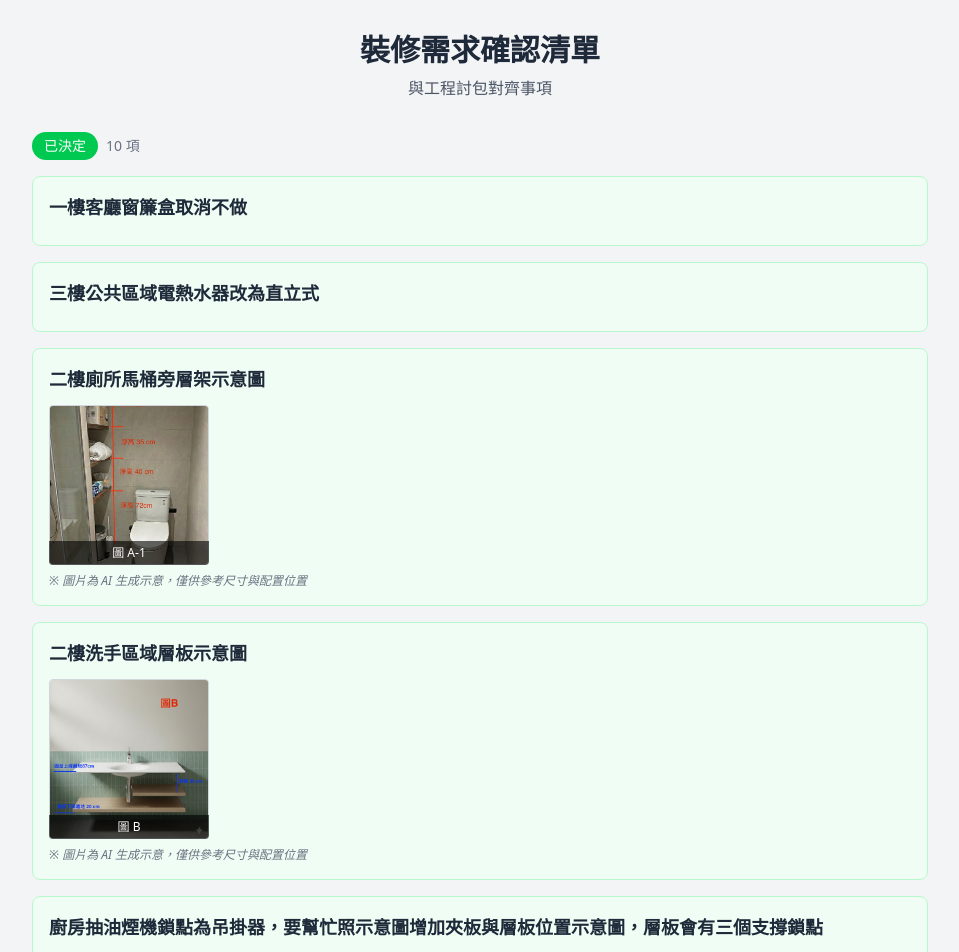
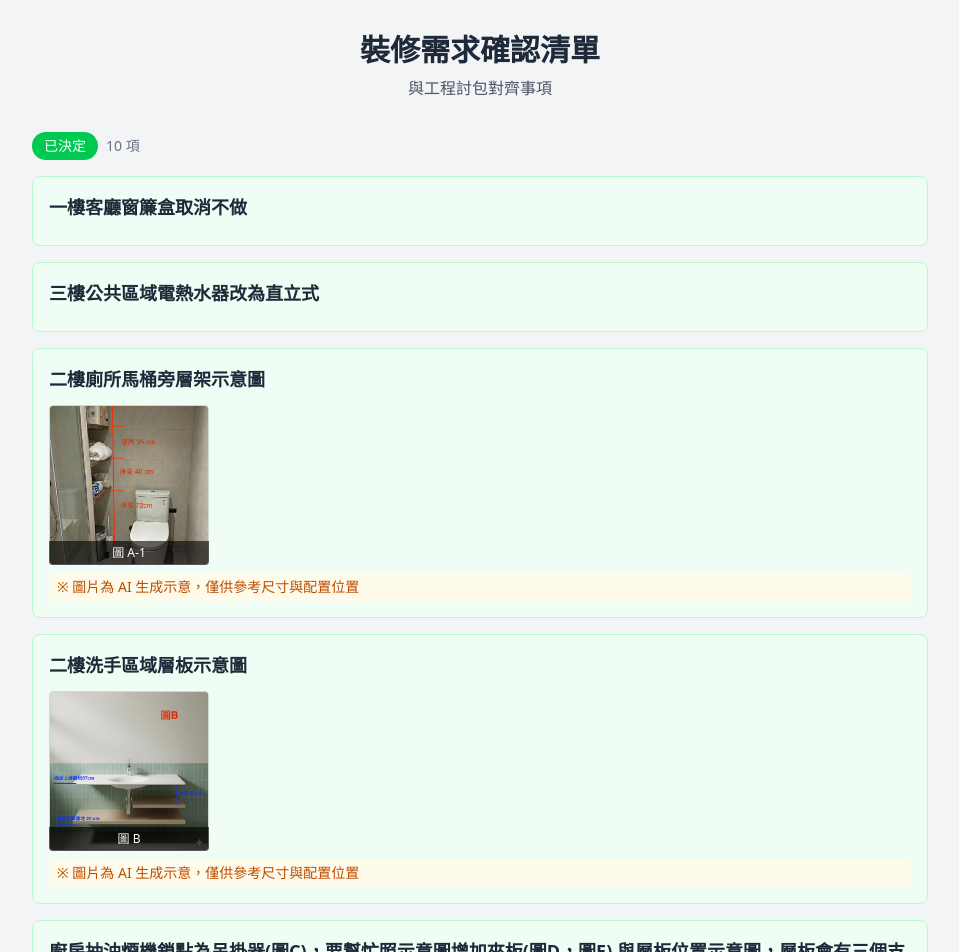
Before and after one commit to backas36/home-phase-01, a React (Vite) app: page / in a window 1280 px wide. Shown: the top 952 px of the page, without its empty margins (160-1119 px from the left). Built offline with nearby package versions, Linux system fonts and the light colour scheme.

Commit message:
style: make AI disclaimer more visible
淺黃背景框 + 深琥珀色字

Co-Authored-By: Claude Opus 4.5 <noreply@anthropic.com>

```diff
--- a/src/components/ItemCard.tsx
+++ b/src/components/ItemCard.tsx
@@ -59,7 +59,7 @@ export function ItemCard({ title, description, note, images, variant }: ItemCard
               </button>
             ))}
           </div>
-          <p className="text-xs text-gray-500 mt-2 italic">
+          <p className="text-sm text-amber-700 bg-amber-50 px-2 py-1 rounded mt-2">
             ※ 圖片為 AI 生成示意，僅供參考尺寸與配置位置
           </p>
         </>
--- a/src/data.ts
+++ b/src/data.ts
@@ -35,7 +35,7 @@ export const decidedItems: DecidedItem[] = [
   {
     id: 5,
     title:
-      "廚房抽油煙機鎖點為吊掛器，要幫忙照示意圖增加夾板與層板位置示意圖，層板會有三個支撐鎖點",
+      "廚房抽油煙機鎖點為吊掛器(圖C)，要幫忙照示意圖增加夾板(圖D，圖E) 與層板位置示意圖，層板會有三個支撐鎖點 (圖F) ",
     images: ["C.png", "D.jpg", "E.jpg", "F.jpg"],
   },
   {
```
